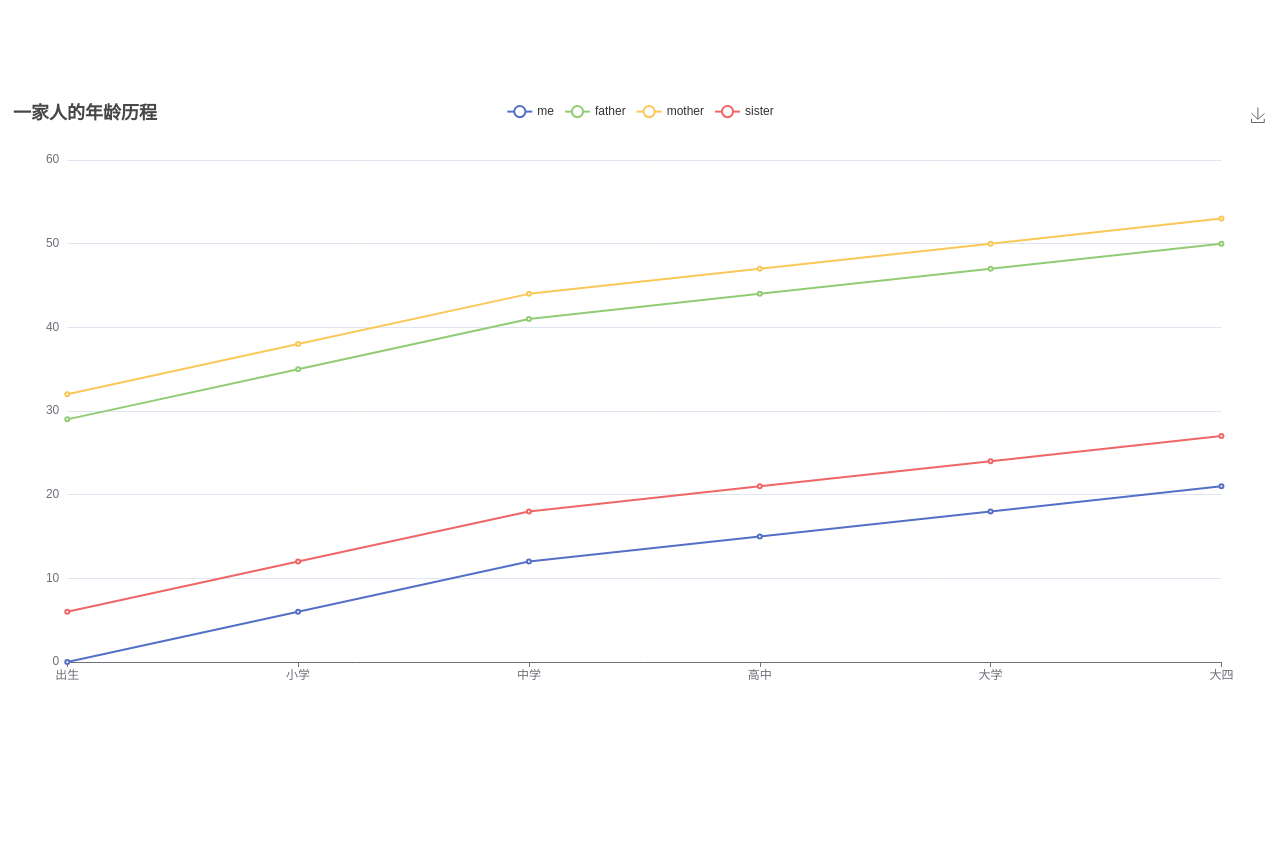
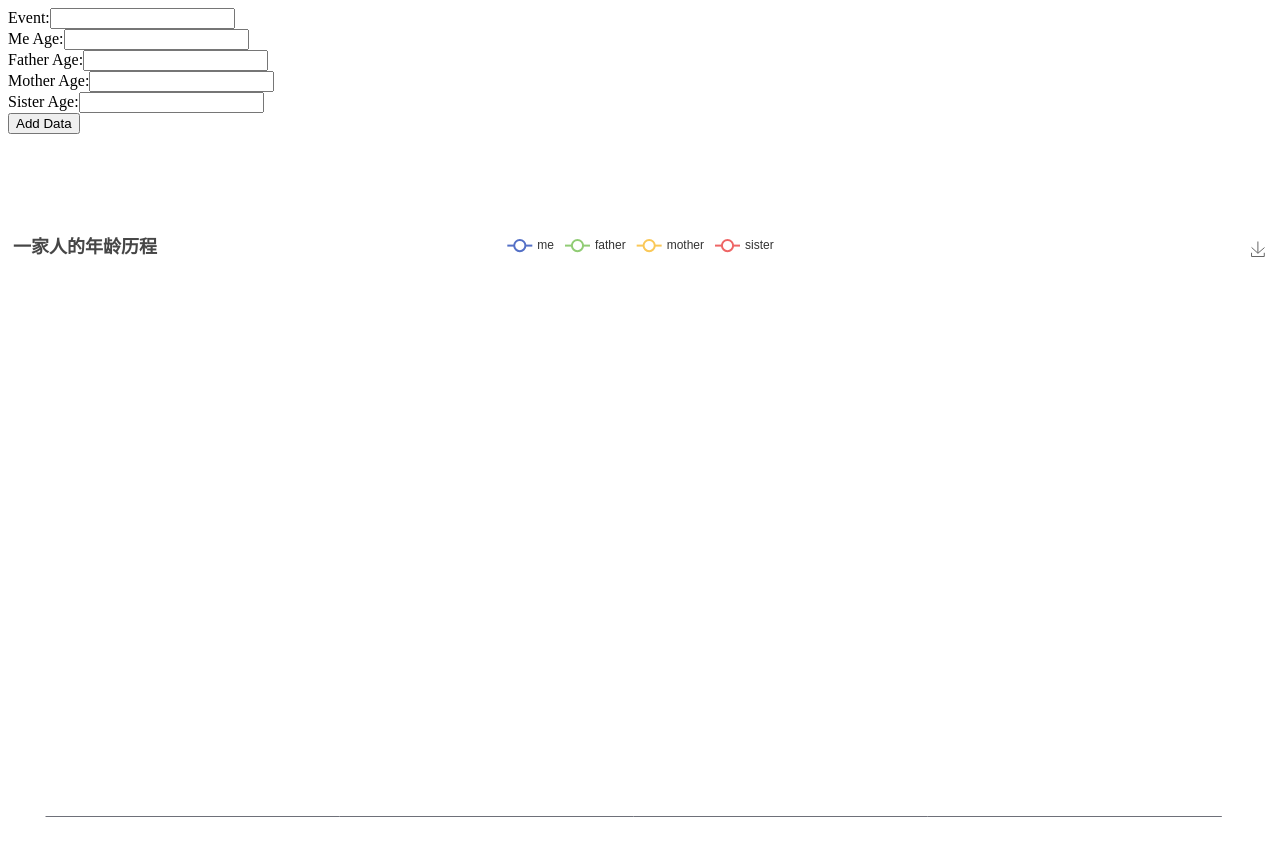
Before and after one commit to ygr99/vue3-echarts, a Vue app: page / in a window 1280 px wide. Before the commit the page ends 800 px from the top, so only its background shows below. Built offline with nearby package versions, Linux system fonts and the light colour scheme.

Commit message:
表单动态加载数据

```diff
--- a/src/App.vue
+++ b/src/App.vue
@@ -1,26 +1,66 @@
 <template>
-  <v-chart class="chart" :option="option" />
+  <div>
+    <div>
+      <label for="event">Event:</label>
+      <input v-model="event" id="event" />
+    </div>
+    <div>
+      <label for="meAge">Me Age:</label>
+      <input v-model="meAge" id="meAge" />
+    </div>
+    <div>
+      <label for="fatherAge">Father Age:</label>
+      <input v-model="fatherAge" id="fatherAge" />
+    </div>
+    <div>
+      <label for="motherAge">Mother Age:</label>
+      <input v-model="motherAge" id="motherAge" />
+    </div>
+    <div>
+      <label for="sisterAge">Sister Age:</label>
+      <input v-model="sisterAge" id="sisterAge" />
+    </div>
+    <button @click="addData">Add Data</button>
+
+    <v-chart class="chart" :option="option" />
+  </div>
 </template>
 
 <script setup>
 import { ref, computed } from "vue";
 
-const data = ref([
-  { age: '0', event: '出生' },
-  { age: '6', event: '小学' },
-  { age: '12', event: '中学' },
-  { age: '15', event: '高中' },
-  { age: '18', event: '大学' },
-  { age: '21', event: '大四' },
-]);
+const data = ref([]);
+
+const event = ref("");
+const meAge = ref("");
+const fatherAge = ref("");
+const motherAge = ref("");
+const sisterAge = ref("");
+
+const addData = () => {
+  data.value.push({
+    event: event.value,
+    me: Number(meAge.value),
+    father: Number(fatherAge.value),
+    mother: Number(motherAge.value),
+    sister: Number(sisterAge.value),
+  });
+
+  // 清空输入框
+  event.value = "";
+  meAge.value = "";
+  fatherAge.value = "";
+  motherAge.value = "";
+  sisterAge.value = "";
+};
 
 const option = computed(() => {
-  const xAxisData = data.value.map(d => d.event);
+  const xAxisData = data.value.map((d) => d.event);
 
-  const meData = data.value.map(d => Number(d.age));
-  const fatherData = [29, 35, 41, 44, 47, 50];
-  const motherData = [32, 38, 44, 47, 50, 53];
-  const sisterData = [6, 12, 18, 21, 24, 27];
+  const meData = data.value.map((d) => d.me);
+  const fatherData = data.value.map((d) => d.father);
+  const motherData = data.value.map((d) => d.mother);
+  const sisterData = data.value.map((d) => d.sister);
 
   return {
     title: {
@@ -84,3 +124,4 @@ const option = computed(() => {
   margin-top: 100px;
 }
 </style>
+5
```
